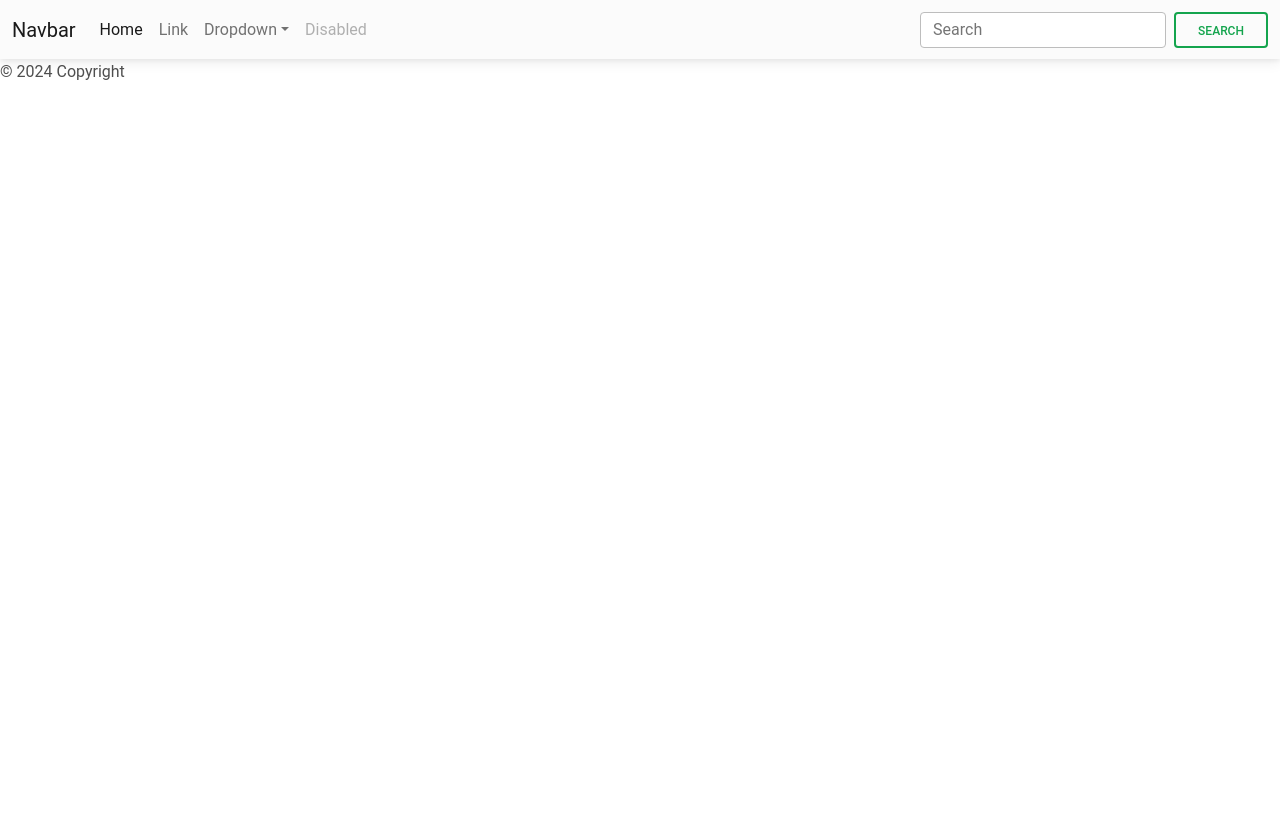
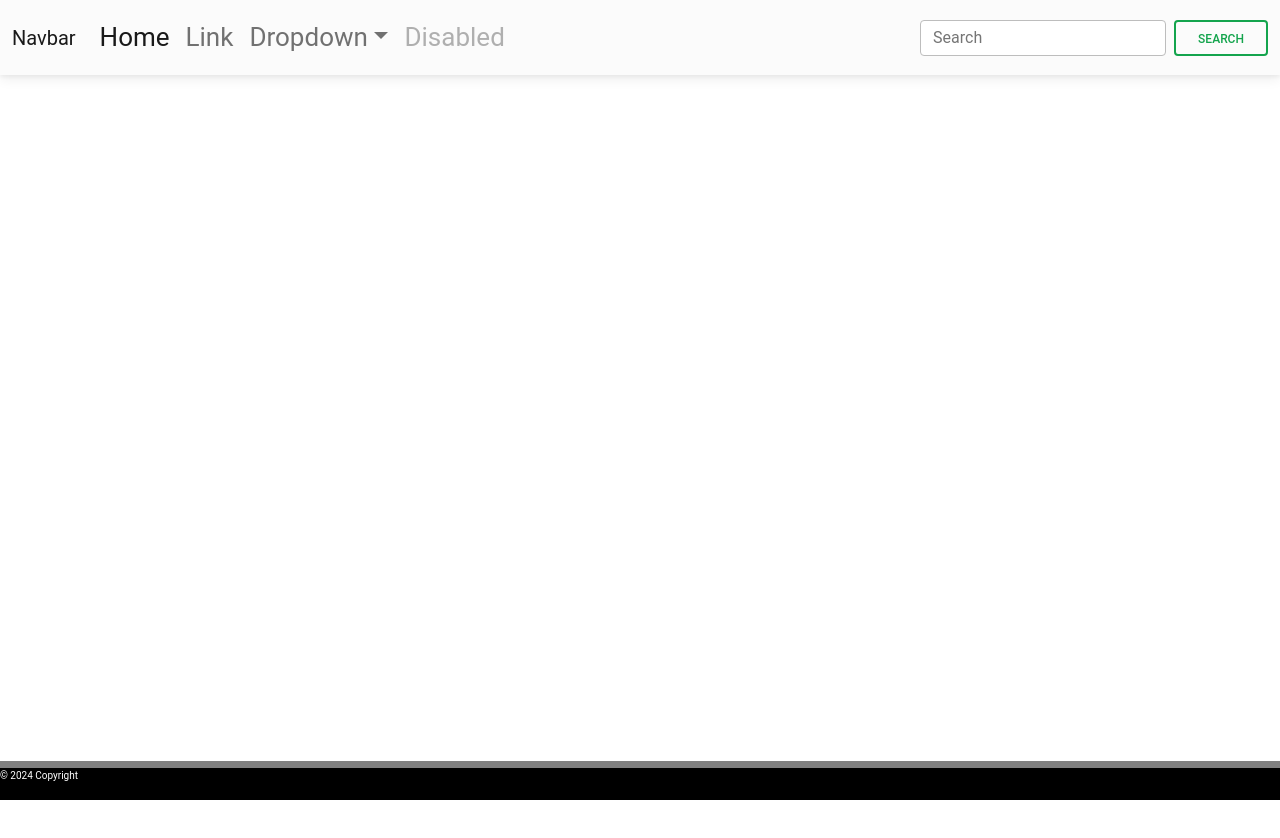
Before and after one commit to Kashmita87/kasCreation, a React (Create React App) app in the folder KAS creation/frontend/kas-creation/: page / in a window 1280 px wide. Shown: the top 838 px of the page. Before the commit the page ends 800 px from the top, so only its background shows below. Built offline with nearby package versions, Linux system fonts and the light colour scheme.

Commit message:
Update App.css

```diff
--- a/KAS creation/frontend/kas-creation/src/App.css
+++ b/KAS creation/frontend/kas-creation/src/App.css
@@ -1,5 +1,9 @@
 .App {
   text-align: center;
+  /* min-height:100vh;
+  display: flex;
+  flex-direction:column; */
+
 }
 
 .App-logo {
@@ -13,15 +17,17 @@
   }
 }
 
-.App-header {
-  background-color: #282c34;
-  min-height: 100vh;
+.navbar {
+  background-color: rgb(177, 198, 72);
+  min-height: 1vh;
   display: flex;
   flex-direction: column;
   align-items: center;
   justify-content: center;
   font-size: calc(10px + 2vmin);
-  color: white;
+  color: rgb(70, 18, 18);
+  position: fixed;
+
 }
 
 .App-link {
@@ -36,3 +42,21 @@
     transform: rotate(360deg);
   }
 }
+/* footer */
+
+body {
+	margin: 0;
+	padding: 0;
+	height: 10000px;
+}
+
+
+.footer {
+	background-color: black;
+	border-top: 7px solid grey;
+	position: fixed;
+	width: 100%;
+	bottom: 0;
+	color: white;
+	font-size: 10px;
+}
```
